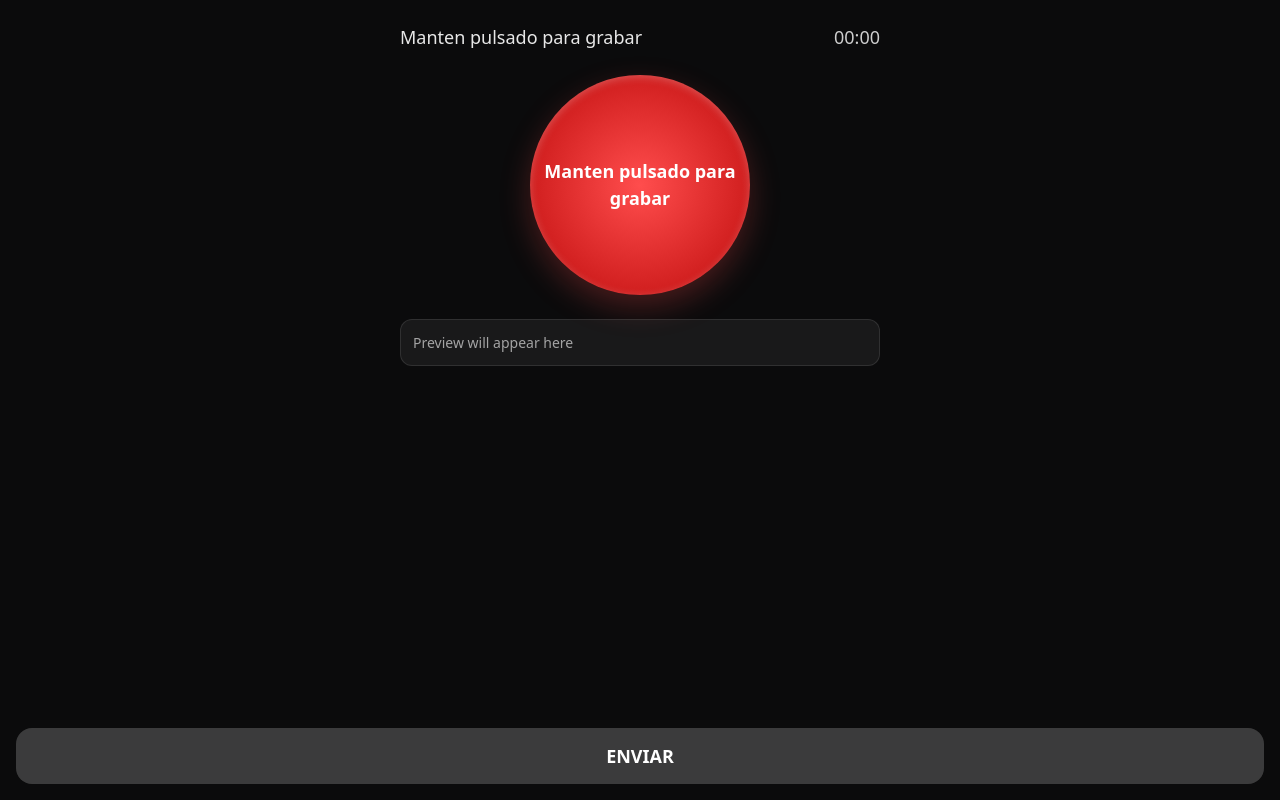
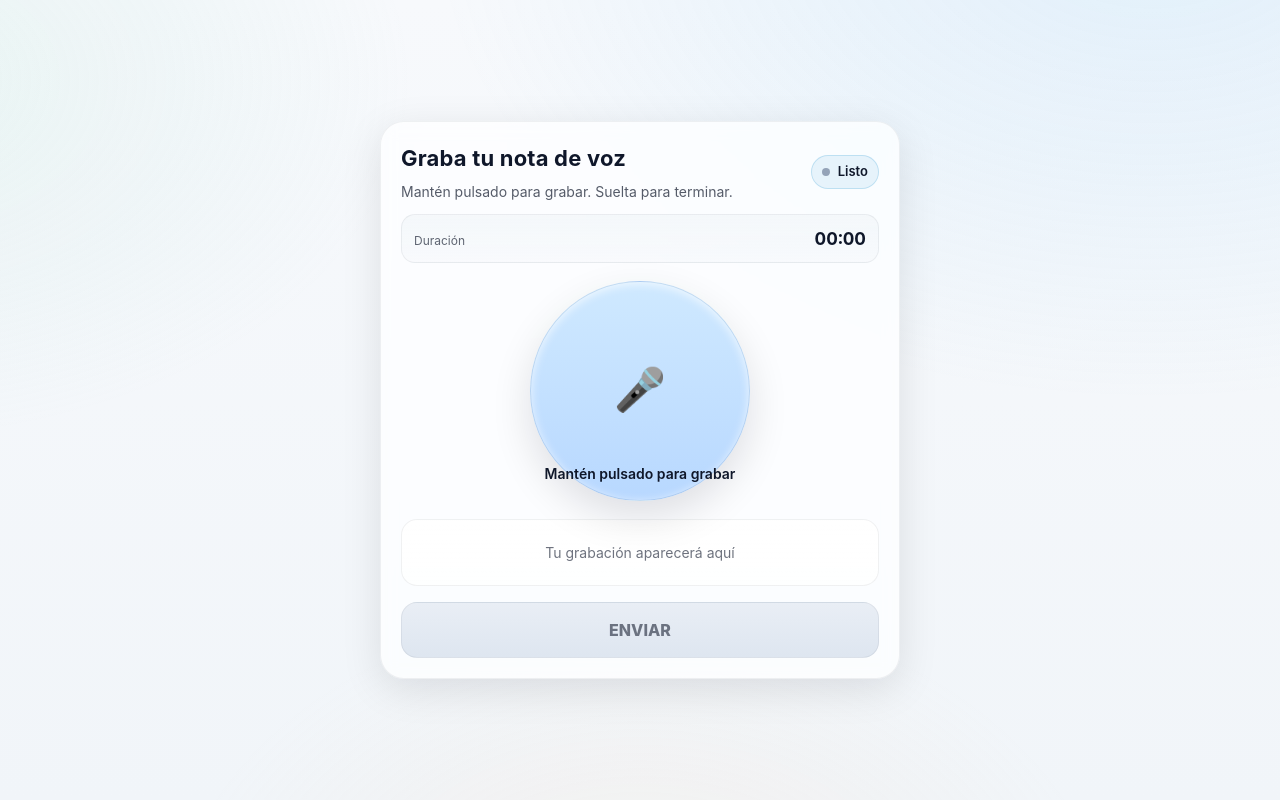
Before and after one commit to MiguelAguilera/ehunka-mailbox, a Next.js app: page / in a window 1280 px wide. Built offline with nearby package versions, Linux system fonts and the light colour scheme.

Commit message:
change design

```diff
--- a/app/page.tsx
+++ b/app/page.tsx
@@ -27,7 +27,6 @@ export default function Home() {
 
   async function startRec() {
     try {
-      // ask mic only when user holds the button (user gesture)
       if (!streamRef.current) {
         streamRef.current = await navigator.mediaDevices.getUserMedia({ audio: true });
       }
@@ -43,7 +42,7 @@ export default function Home() {
         const url = URL.createObjectURL(blob);
         setBlobUrl(prev => { if (prev) URL.revokeObjectURL(prev); return url; });
         setReadyToSend(true);
-        setStatus("Recorded. Tap SEND to upload.");
+        setStatus("Grabación lista. Pulsa ENVIAR.");
       };
 
       recRef.current = rec;
@@ -52,17 +51,14 @@ export default function Home() {
       rec.start();
       setRecording(true);
       setReadyToSend(false);
-      setStatus("Recording… release to stop");
+      setStatus("Grabando… suelta para terminar");
 
-      // small haptic nudge
       if (navigator.vibrate) navigator.vibrate(10);
-
-      // tick timer
       timerRef.current = window.setInterval(() => {
         if (startTsRef.current) setDurationMs(Date.now() - startTsRef.current);
       }, 200);
     } catch (e: any) {
-      setStatus(`Mic error: ${e?.message || e}`);
+      setStatus(`Error del micrófono: ${e?.message || e}`);
     }
   }
 
@@ -75,7 +71,7 @@ export default function Home() {
 
   async function postBlob(blob: Blob, filename: string) {
     setUploading(true);
-    setStatus("Uploading…");
+    setStatus("Subiendo…");
     const fd = new FormData();
     fd.append("file", blob, filename);
 
@@ -83,13 +79,13 @@ export default function Home() {
       const res = await fetch("/api/upload", { method: "POST", body: fd });
       const data = await res.json().catch(() => ({}));
       if (!res.ok) throw new Error(data?.error || res.statusText);
-      setStatus("Sent ✅");
+      setStatus("¡Enviado! ✅");
       setReadyToSend(false);
       setBlobUrl(prev => { if (prev) URL.revokeObjectURL(prev); return null; });
       setDurationMs(0);
     } catch (e: any) {
-      setStatus("Upload failed");
-      alert("Upload failed:\n" + (e?.message || e));
+      setStatus("La subida ha fallado");
+      alert("La subida ha fallado:\n" + (e?.message || e));
     } finally {
       setUploading(false);
     }
@@ -103,7 +99,6 @@ export default function Home() {
     await postBlob(blob, isOgg ? "voice.ogg" : "voice.webm");
   }
 
-  // press-and-hold handlers (touch + mouse)
   const onPressStart = (e: React.TouchEvent | React.MouseEvent) => {
     e.preventDefault();
     if (!recording) startRec();
@@ -115,17 +110,36 @@ export default function Home() {
 
   return (
     <main style={styles.main}>
-      <div style={styles.header}>
-        <div style={styles.title}>Manten pulsado para grabar</div>
-        <div style={styles.timer}>{recording ? formatTime(durationMs) : readyToSend ? "Ready" : "00:00"}</div>
+      {/* page decorations */}
+      <div className="bg-decor" aria-hidden />
+
+      <section style={styles.card}>
+        <header style={styles.header}>
+          <div>
+            <h1 style={styles.h1}>Graba tu nota de voz</h1>
+            <p style={styles.sub}>Mantén pulsado para grabar. Suelta para terminar.</p>
+          </div>
+
+          <div style={styles.statusWrap} aria-live="polite" aria-atomic="true">
+            <span style={styles.statusDot(recording)} className={recording ? "pulse" : ""} />
+            <span style={styles.statusText}>
+              {recording ? "Grabando" : readyToSend ? "Lista para enviar" : "Listo"}
+            </span>
+          </div>
+        </header>
+
+        {/* Timer */}
+        <div style={styles.timerBar}>
+          <span style={styles.timerLabel}>Duración</span>
+          <span style={styles.timerValue}>
+            {recording ? formatTime(durationMs) : readyToSend ? formatTime(durationMs) : "00:00"}
+          </span>
         </div>
 
         {/* Big press-and-hold record button */}
         <div
-        style={{
-          ...styles.recordBtn,
-          ...(recording ? styles.recordBtnActive : {}),
-        }}
+          className={`recordButton ${recording ? "active" : ""}`}
+          style={styles.recordBtn}
           onTouchStart={onPressStart}
           onTouchEnd={onPressEnd}
           onTouchCancel={onPressEnd}
@@ -133,104 +147,221 @@ export default function Home() {
           onMouseUp={onPressEnd}
           onMouseLeave={onPressEnd}
           role="button"
-        aria-label="Manten pulsado para grabar"
+          aria-label="Mantén pulsado para grabar"
         >
-        {recording ? "Deja de pulsar para terminar" : "Manten pulsado para grabar"}
+          <div className={`ring ${recording ? "show" : ""}`} />
+          <div style={styles.micEmoji} aria-hidden>🎤</div>
+          <div style={styles.recordText}>
+            {recording ? "Suelta para terminar" : "Mantén pulsado para grabar"}
+          </div>
         </div>
 
-      {/* Preview (optional) */}
+        {/* Preview */}
         <div style={styles.preview}>
-        {blobUrl ? <audio src={blobUrl} controls /> : <div style={styles.hint}>Preview will appear here</div>}
+          {blobUrl ? (
+            <>
+              <div style={styles.previewTitle}>Vista previa</div>
+              <audio src={blobUrl} controls style={styles.audio} />
+            </>
+          ) : (
+            <div style={styles.hint}>Tu grabación aparecerá aquí</div>
+          )}
         </div>
 
-      {/* Big SEND button */}
+        {/* SEND */}
         <button
+          className="sendBtn"
           style={{
             ...styles.sendBtn,
-          ...(readyToSend && !uploading ? {} : styles.sendBtnDisabled),
+            ...(readyToSend && !uploading ? styles.sendBtnReady : styles.sendBtnDisabled),
           }}
           onClick={sendRecording}
           disabled={!readyToSend || uploading}
         >
           {uploading ? "Cargando…" : "ENVIAR"}
         </button>
+      </section>
+
+      {/* keyframes & helpers */}
+      <style>{`
+        .bg-decor{
+          position: fixed;
+          inset: 0;
+          background:
+            radial-gradient(1200px 800px at 90% -10%, rgba(123, 198, 246, 0.18), transparent 60%),
+            radial-gradient(900px 600px at -10% 10%, rgba(180, 227, 214, 0.22), transparent 60%),
+            radial-gradient(800px 600px at 50% 120%, rgba(255, 221, 187, 0.18), transparent 60%);
+          pointer-events: none;
+          z-index: 0;
+        }
+        .recordButton {
+          position: relative;
+          transition: transform .15s ease, box-shadow .2s ease;
+          will-change: transform;
+        }
+        .recordButton.active {
+          transform: scale(0.98);
+        }
+        .recordButton .ring{
+          content: "";
+          position: absolute;
+          inset: -14px;
+          border-radius: 9999px;
+          opacity: 0;
+          transform: scale(0.95);
+          transition: opacity .25s ease, transform .25s ease;
+          background: radial-gradient(60% 60% at 50% 50%, rgba(120,168,255,0.18), rgba(120,168,255,0.05));
+          box-shadow:
+            0 0 0 2px rgba(120,168,255,0.15),
+            0 12px 30px rgba(120,168,255,.20);
+        }
+        .recordButton .ring.show{
+          opacity: 1;
+          transform: scale(1);
+          animation: gentlePulse 1.6s ease-in-out infinite;
+        }
+        .pulse{
+          animation: dotPulse 1.8s ease-in-out infinite;
+        }
+        @keyframes gentlePulse{
+          0% { box-shadow: 0 0 0 2px rgba(120,168,255,0.18), 0 12px 30px rgba(120,168,255,.20); }
+          50% { box-shadow: 0 0 0 6px rgba(120,168,255,0.08), 0 18px 40px rgba(120,168,255,.28); }
+          100% { box-shadow: 0 0 0 2px rgba(120,168,255,0.18), 0 12px 30px rgba(120,168,255,.20); }
+        }
+        @keyframes dotPulse{
+          0%, 100% { transform: scale(1); opacity: .9; }
+          50% { transform: scale(1.2); opacity: 1; }
+        }
+      `}</style>
     </main>
   );
 }
 
-/* ---------- styles (inline, mobile-first) ---------- */
+/* ---------- styles (inline + classy) ---------- */
 
-const styles: Record<string, React.CSSProperties> = {
+const styles: Record<string, any> = {
   main: {
-    fontFamily: "system-ui, -apple-system, Segoe UI, Roboto, sans-serif",
+    fontFamily: "Inter, system-ui, -apple-system, Segoe UI, Roboto, sans-serif",
     minHeight: "100svh",
-    padding: "24px 16px 96px",
+    padding: "24px 16px",
     display: "flex",
-    flexDirection: "column",
     alignItems: "center",
-    background: "#0b0b0c",
-    color: "white",
+    justifyContent: "center",
+    background: "linear-gradient(180deg, #f7f9fc 0%, #f1f5f9 100%)",
+    color: "#0f172a",
+    position: "relative",
+  },
+  card: {
+    position: "relative",
+    zIndex: 1,
+    width: "100%",
+    maxWidth: 520,
+    borderRadius: 24,
+    padding: 20,
+    background: "rgba(255,255,255,0.75)",
+    boxShadow: "0 10px 40px rgba(2, 8, 23, 0.10)",
+    backdropFilter: "saturate(180%) blur(8px)",
+    border: "1px solid rgba(15, 23, 42, 0.06)",
   },
   header: {
-    width: "100%",
-    maxWidth: 480,
     display: "flex",
     justifyContent: "space-between",
+    gap: 12,
+    alignItems: "center",
+    marginBottom: 12,
+  },
+  h1: {
+    margin: 0,
+    fontSize: 22,
+    fontWeight: 700,
+    letterSpacing: 0.2,
+  },
+  sub: {
+    margin: 0,
+    marginTop: 6,
+    fontSize: 14,
+    opacity: 0.7,
+  },
+  statusWrap: {
+    display: "inline-flex",
+    alignItems: "center",
+    gap: 8,
+    padding: "6px 10px",
+    borderRadius: 999,
+    background: "rgba(2, 132, 199, 0.08)",
+    border: "1px solid rgba(2, 132, 199, 0.18)",
+  },
+  statusDot: (active: boolean) => ({
+    width: 8, height: 8, borderRadius: 999,
+    background: active ? "#0284c7" : "#94a3b8",
+  }),
+  statusText: { fontSize: 13, fontWeight: 600, color: "#0f172a" },
+
+  timerBar: {
+    marginTop: 8,
+    marginBottom: 18,
+    display: "flex",
     alignItems: "baseline",
-    marginBottom: 24,
+    justifyContent: "space-between",
+    background: "linear-gradient(180deg, rgba(241,245,249,.7), rgba(241,245,249,.4))",
+    border: "1px solid rgba(15, 23, 42, 0.06)",
+    borderRadius: 14,
+    padding: "10px 12px",
   },
-  title: { fontSize: 18, opacity: 0.9 },
-  timer: { fontVariantNumeric: "tabular-nums", fontSize: 18, opacity: 0.8 },
+  timerLabel: { fontSize: 12, opacity: 0.65 },
+  timerValue: { fontVariantNumeric: "tabular-nums", fontSize: 18, fontWeight: 700 },
 
   recordBtn: {
     width: 220,
     height: 220,
     borderRadius: 999,
-    background:
-      "radial-gradient(60% 60% at 50% 50%, #ff4d4d 0%, #c71515 100%)",
-    boxShadow: "0 12px 30px rgba(255,77,77,.25), inset 0 2px 8px rgba(255,255,255,.25)",
+    background: "linear-gradient(180deg, #cfe9ff 0%, #b8d8ff 100%)",
+    boxShadow: "0 16px 40px rgba(2, 8, 23, 0.12), inset 0 2px 10px rgba(255,255,255,.7)",
     display: "flex",
     alignItems: "center",
     justifyContent: "center",
     textAlign: "center",
-    fontSize: 18,
-    fontWeight: 600,
     userSelect: "none",
     WebkitUserSelect: "none",
-    color: "white",
+    position: "relative",
+    margin: "12px auto 8px",
+    border: "1px solid rgba(15, 23, 42, 0.06)",
   },
-  recordBtnActive: {
-    transform: "scale(0.96)",
-    boxShadow: "0 6px 16px rgba(255,77,77,.35), inset 0 4px 12px rgba(255,255,255,.35)",
-  },
+  micEmoji: { fontSize: 42, marginBottom: 6 },
+  recordText: { position: "absolute", bottom: 16, fontSize: 14, fontWeight: 600, color: "#0f172a" },
 
   preview: {
     width: "100%",
-    maxWidth: 480,
-    marginTop: 24,
-    borderRadius: 12,
-    padding: 12,
-    background: "rgba(255,255,255,0.06)",
-    border: "1px solid rgba(255,255,255,0.1)",
+    marginTop: 18,
+    borderRadius: 16,
+    padding: 14,
+    background: "linear-gradient(180deg, rgba(255,255,255,.9), rgba(255,255,255,.7))",
+    border: "1px solid rgba(15, 23, 42, 0.06)",
   },
-  hint: { opacity: 0.6, fontSize: 14 },
+  previewTitle: { fontSize: 13, fontWeight: 700, opacity: 0.7, marginBottom: 8 },
+  audio: { width: "100%" },
+  hint: { opacity: 0.6, fontSize: 14, textAlign: "center", padding: "8px 0" },
 
   sendBtn: {
-    position: "fixed",
-    left: 16,
-    right: 16,
-    bottom: 16,
+    width: "100%",
     height: 56,
     borderRadius: 16,
-    background: "#1f6feb",
-    color: "white",
-    fontSize: 18,
-    fontWeight: 700,
-    border: "none",
-    boxShadow: "0 10px 30px rgba(31,111,235,.35)",
+    border: "1px solid rgba(15,23,42,0.06)",
+    marginTop: 16,
+    fontSize: 16,
+    fontWeight: 800,
+    transition: "transform .12s ease, box-shadow .2s ease, background .2s ease",
+    cursor: "pointer",
+  },
+  sendBtnReady: {
+    background: "linear-gradient(180deg, #b7f0d8 0%, #94e2c4 100%)",
+    boxShadow: "0 10px 28px rgba(16, 185, 129, .28)",
+    color: "#065f46",
   },
   sendBtnDisabled: {
-    background: "rgba(255,255,255,.2)",
+    background: "linear-gradient(180deg, #e9eef5 0%, #dee6f0 100%)",
+    color: "#6b7280",
     boxShadow: "none",
+    cursor: "not-allowed",
   },
 };
```
Lines whose indentation alone changed are shown as unchanged.
